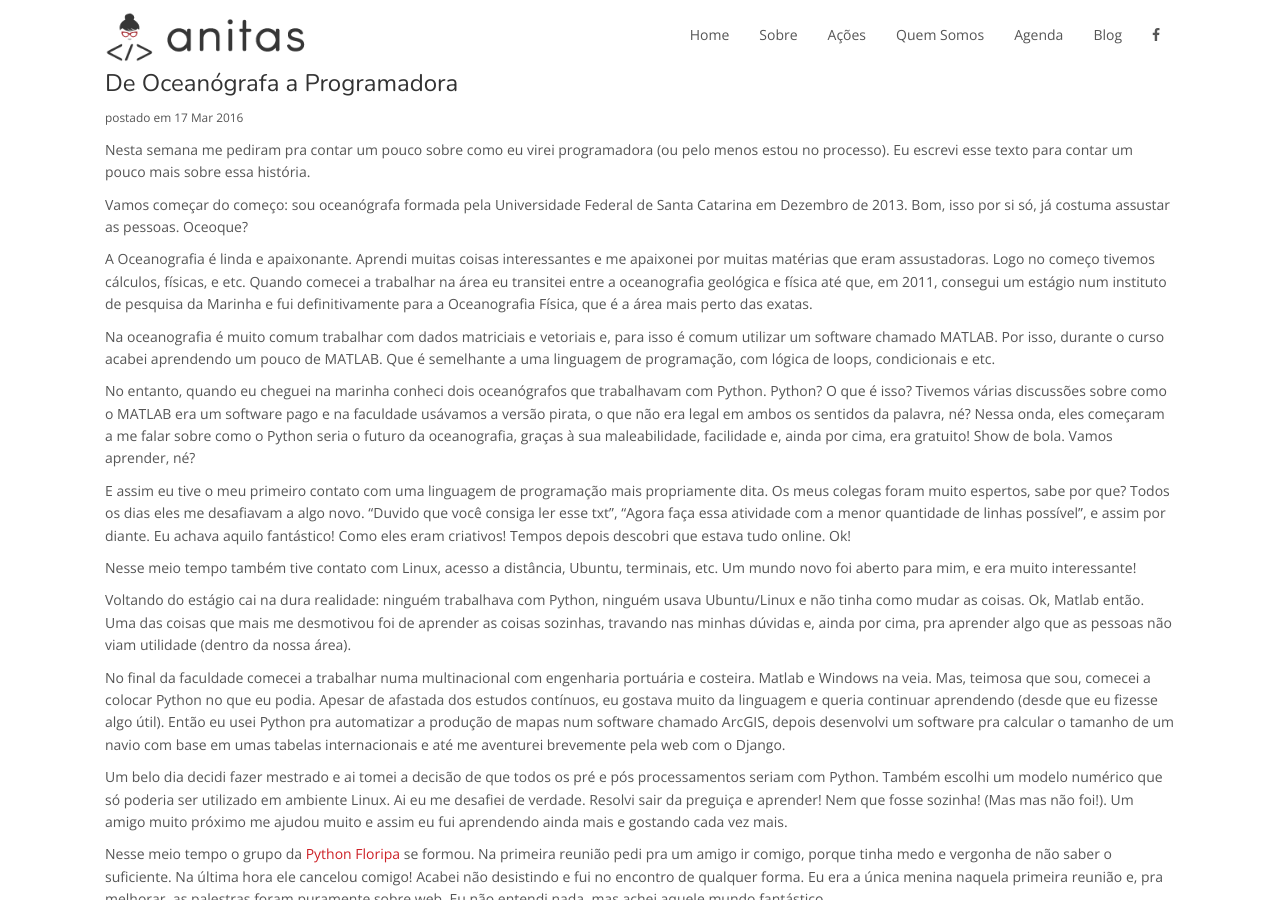
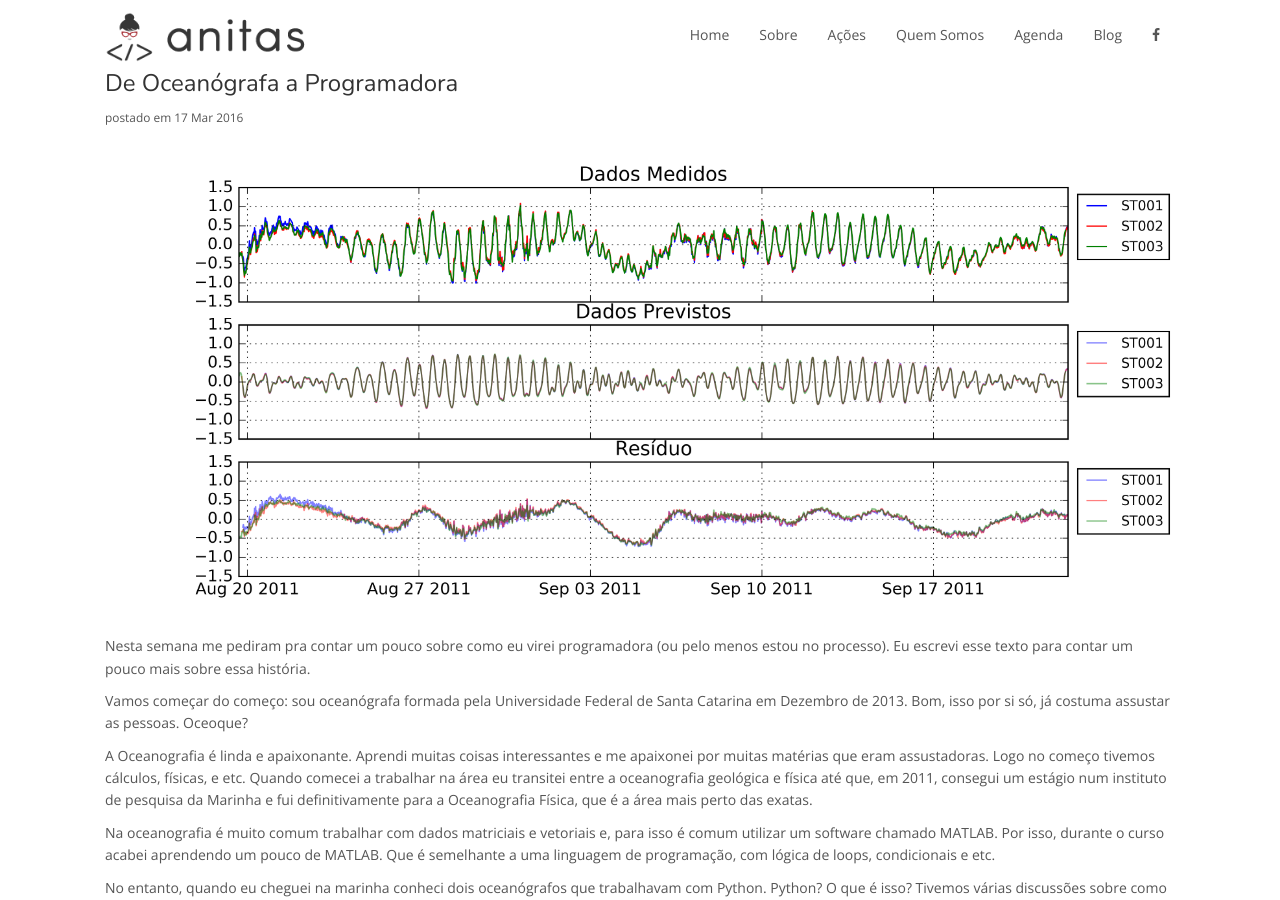
Before and after one commit to anitas/blog.anitas.com.br, a Jekyll site: the page built from _posts/2016-03-17-de-oceanografa-a-programadora.md, in a window 1280 px wide and 900 px high. Built offline with Jekyll 4.4.1, drawn with Linux system fonts in a browser that asks for light colours; nearby versions of some CDN libraries; comment, search, counter and statistics services are not loaded.

Commit message:
Add Images Post

```diff
--- a/_posts/2016-03-17-de-oceanografa-a-programadora.md
+++ b/_posts/2016-03-17-de-oceanografa-a-programadora.md
@@ -1,11 +1,11 @@
 ---
 layout: post
 title: "De Oceanógrafa a Programadora"
-image:
+image: https://raw.githubusercontent.com/anitas/blog.anitas.com.br/gh-pages/images/post-de-oceanografa-a-progradadora-1.png
 comments: true
 ---
 
-
+![Nível de Previsão Geral das Marés](https://raw.githubusercontent.com/anitas/blog.anitas.com.br/gh-pages/images/post-de-oceanografa-a-progradadora-1.png "Nível de Previsão Geral das Marés")
 
 Nesta semana me pediram pra contar um pouco sobre como eu virei programadora (ou pelo menos estou no processo). Eu escrevi esse texto para contar um pouco mais sobre essa história.
 
```
Also changed, not shown: other parts of _posts/2016-03-17-de-oceanografa-a-programadora.md (+2 -0 lines).
